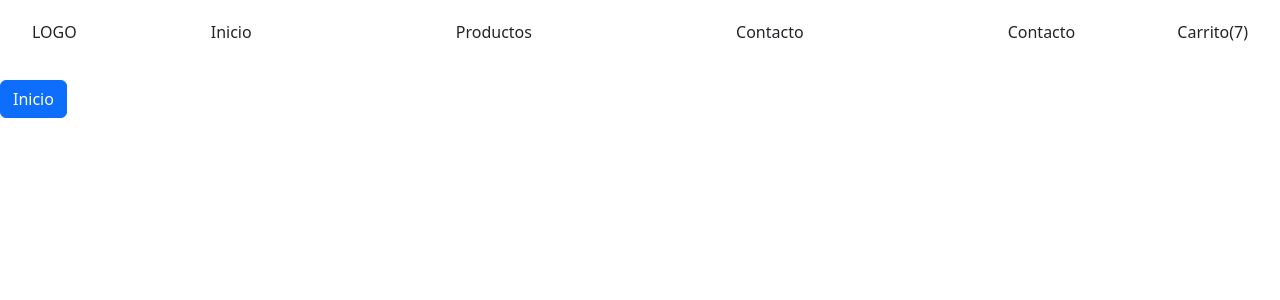
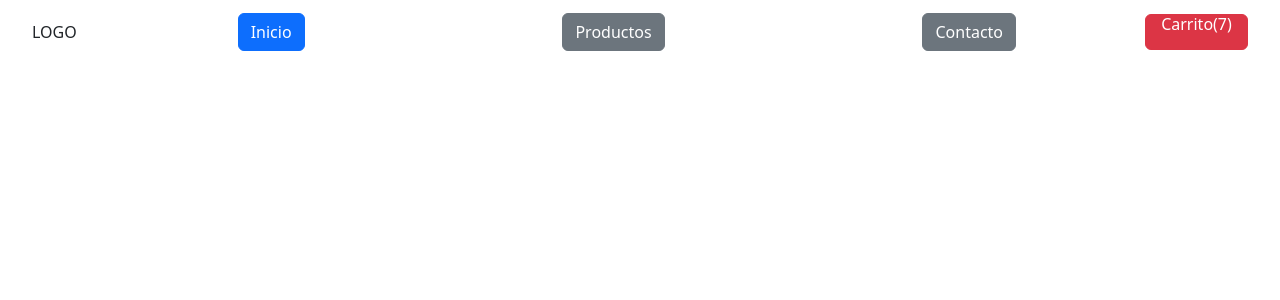
Before and after one commit to gomedie1974/react-flex-primer-proyecto, a React (Vite) app: page / in a window 1280 px wide. Shown: the top 300 px of the page. Built offline with nearby package versions, Linux system fonts and the light colour scheme.

Commit message:
agregando el carrito como componente

```diff
--- a/src/App.jsx
+++ b/src/App.jsx
@@ -1,12 +1,14 @@
 import './App.css'
-import NavBar from './components/NavBar/NavBar'
+import NavBar from './components/NavBar/NavBar';
+import Carrito from './components/Carrito/Carrito';
 
 function App() {
 
   return (
     <>
      <NavBar/>
-    </>
+
+     </>
   )
 }
 
--- /dev/null
+++ b/src/components/Carrito/Carrito.css
@@ -0,0 +1,8 @@
+.carrito{
+  display: flex;
+  height: 0.2rem;
+  width: 100%;
+  align-items: center;
+  justify-content: space-between;
+  padding: 0.2rem;
+  }
--- /dev/null
+++ b/src/components/Carrito/Carrito.jsx
@@ -0,0 +1,11 @@
+import './Carrito.css'
+
+function Carrito() {
+  return (
+     <header>
+        <p className='carrito'>Carrito(7) </p>
+      </header>
+   )
+}
+
+export default Carrito
--- a/src/components/NavBar/NavBar.jsx
+++ b/src/components/NavBar/NavBar.jsx
@@ -1,4 +1,6 @@
 import './NavBar.css'
+import Carrito from "../Carrito/Carrito";
+
 
 function NavBar() {
   return (
@@ -6,14 +8,13 @@ function NavBar() {
         <nav className='nav-bar'>
             <p>LOGO</p>
           <ul className='nav-bar-items'>
-            <li>Inicio</li>
-            <li>Productos</li>
-            <li>Contacto</li>
-            <li>Contacto</li>
+            <li><button className='btn btn-primary'>Inicio</button>
+            </li>
+            <li><button className='btn btn-secondary'>Productos</button></li>
+            <li><button className='btn btn-secondary'>Contacto</button></li>
           </ul>
-          <p>Carrito(7)</p>
+          <p><button className='btn btn-danger'><Carrito /></button></p>
         </nav>
-        <button className='btn btn-primary'>Inicio</button>
       </header>
    )
 }
```
